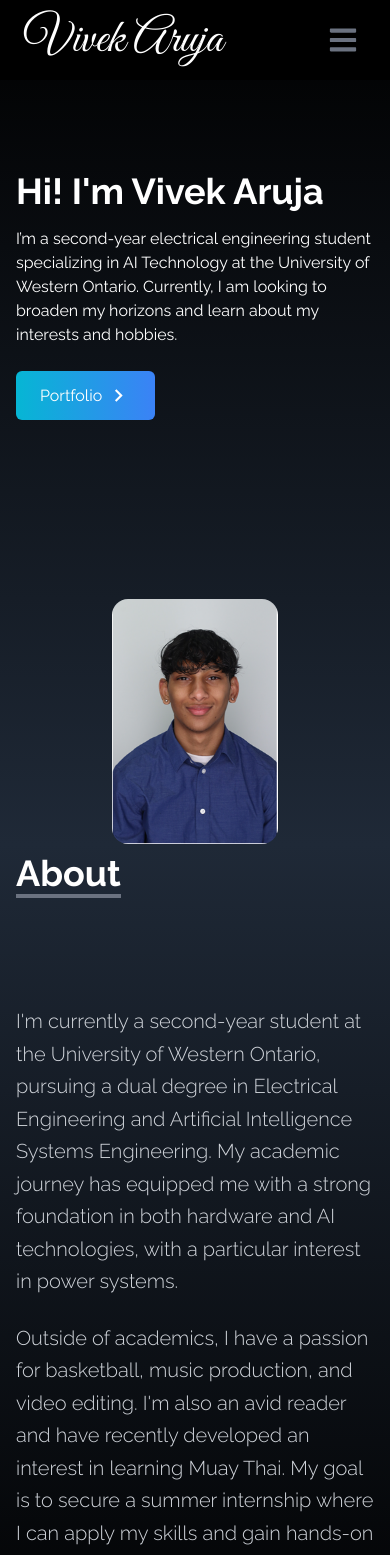
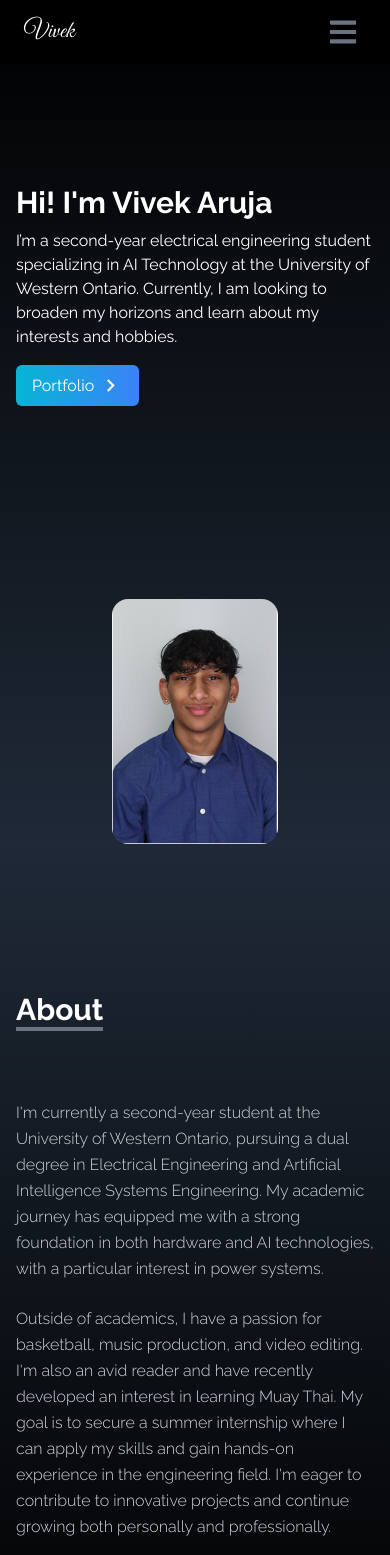
Before and after one commit to VivekAruja/Portfolio-Website, a React (Create React App) app: page / in a window 390 px wide. Shown: the top 1555 px of the page. Built offline with nearby package versions, Linux system fonts and the light colour scheme.

Commit message:
Your commit message

```diff
--- a/src/components/About.jsx
+++ b/src/components/About.jsx
@@ -8,18 +8,18 @@ const About = () => {
     >
       <div className="max-w-screen-lg p-4 mx-auto flex flex-col justify-center w-full h-full">
         <div className="pb-8">
-          <p className="text-4xl font-bold inline border-b-4 border-gray-500">
+          <p className="text-3xl sm:text-4xl font-bold inline border-b-4 border-gray-500">
             About
           </p>
         </div>
 
-        <p className="text-xl mt-20 leading-relaxed font-light text-gray-300">
+        <p className="text-base sm:text-xl mt-10 sm:mt-20 leading-relaxed font-light text-gray-300">
           I'm currently a second-year student at the University of Western Ontario, pursuing a dual degree in Electrical Engineering and Artificial Intelligence Systems Engineering. My academic journey has equipped me with a strong foundation in both hardware and AI technologies, with a particular interest in power systems.
         </p>
 
         <br />
 
-        <p className="text-xl leading-relaxed font-light text-gray-300">
+        <p className="text-base sm:text-xl leading-relaxed font-light text-gray-300">
           Outside of academics, I have a passion for basketball, music production, and video editing. I'm also an avid reader and have recently developed an interest in learning Muay Thai. My goal is to secure a summer internship where I can apply my skills and gain hands-on experience in the engineering field. I'm eager to contribute to innovative projects and continue growing both personally and professionally.
         </p>
       </div>
--- a/src/components/Contact.jsx
+++ b/src/components/Contact.jsx
@@ -8,17 +8,17 @@ const Contact = () => {
     >
       <div className="flex flex-col p-4 justify-center max-w-screen-lg mx-auto h-full">
         <div className="pb-8">
-          <p className="text-4xl font-bold inline border-b-4 border-gray-500">
+          <p className="text-3xl sm:text-4xl font-bold inline border-b-4 border-gray-500">
             Contact
           </p>
-          <p className="py-6">Submit the form below to get in touch with me</p>
+          <p className="py-4 sm:py-6">Submit the form below to get in touch with me</p>
         </div>
 
-        <div className=" flex justify-center items-center">
+        <div className="flex justify-center items-center">
           <form
             action="https://getform.io/f/61c99527-2b15-42cf-9b55-ad37d2f7daa6"
             method="POST"
-            className=" flex flex-col w-full md:w-1/2"
+            className="flex flex-col w-full sm:w-3/4 md:w-1/2"
           >
             <input
               type="text"
@@ -30,16 +30,16 @@ const Contact = () => {
               type="text"
               name="email"
               placeholder="Enter your email"
-              className="my-4 p-2 bg-transparent border-2 rounded-md text-white focus:outline-none"
+              className="my-2 sm:my-4 p-2 bg-transparent border-2 rounded-md text-white focus:outline-none"
             />
             <textarea
               name="message"
               placeholder="Enter your message"
-              rows="10"
+              rows="8"
               className="p-2 bg-transparent border-2 rounded-md text-white focus:outline-none"
             ></textarea>
 
-            <button className="text-white bg-gradient-to-b from-cyan-500 to-blue-500 px-6 py-3 my-8 mx-auto flex items-center rounded-md hover:scale-110 duration-300">
+            <button className="text-white bg-gradient-to-b from-cyan-500 to-blue-500 px-4 sm:px-6 py-3 my-6 sm:my-8 mx-auto flex items-center rounded-md hover:scale-105 sm:hover:scale-110 duration-300">
               Let's talk
             </button>
           </form>
--- a/src/components/Experience.jsx
+++ b/src/components/Experience.jsx
@@ -59,14 +59,12 @@ const Experience = () => {
       src: arduino,
       title: "Arduino",
       style: "shadow-[#00979D]",
-      textStyle: "mt-10",
     },
     {
       id: 9,
       src: cc,
       title: "C++",
-      style: "shadow-[#00599C]", // Blue color of the C++ icon
-      textStyle: "mt-10",
+      style: "shadow-[#00599C]",
     }
   ];
 
@@ -77,20 +75,20 @@ const Experience = () => {
     >
       <div className="max-w-screen-lg mx-auto p-4 flex flex-col justify-center w-full h-full text-white">
         <div>
-          <p className="text-4xl font-bold border-b-4 border-gray-500 p-2 inline">
+          <p className="text-3xl sm:text-4xl font-bold border-b-4 border-gray-500 p-2 inline">
             Experience
           </p>
-          <p className="py-6">These are the technologies I've worked with</p>
+          <p className="py-4 sm:py-6">These are the technologies I've worked with</p>
         </div>
 
-        <div className="w-full grid grid-cols-2 sm:grid-cols-3 gap-8 text-center py-8 px-12 sm:px-0">
-          {techs.map(({ id, src, title, style, textStyle }) => (
+        <div className="w-full grid grid-cols-2 sm:grid-cols-3 gap-6 sm:gap-8 text-center py-6 sm:py-8 px-8 sm:px-12">
+          {techs.map(({ id, src, title, style }) => (
             <div
               key={id}
-              className={`shadow-md hover:scale-105 duration-500 py-2 rounded-lg ${style}`}
+              className={`shadow-md hover:scale-102 sm:hover:scale-105 duration-500 py-2 rounded-lg ${style}`}
             >
-              <img src={src} alt="" className="w-20 mx-auto" />
-              <p className={`mt-4 ${textStyle}`}>{title}</p>
+              <img src={src} alt="" className="w-16 sm:w-20 mx-auto" loading="lazy" />
+              <p className="mt-2 sm:mt-4">{title}</p>
             </div>
           ))}
         </div>
--- a/src/components/Home.jsx
+++ b/src/components/Home.jsx
@@ -11,10 +11,10 @@ const Home = () => {
       >
          <div className="max-w-screen-lg mx-auto flex flex-col items-center justify-center h-full px-4 md:flex-row md:space-x-10">
             <div className="flex flex-col justify-center h-full">
-               <h2 className="text-4xl sm:text-7xl font-bold text-white">
+               <h2 className="text-3xl sm:text-4xl md:text-7xl font-bold text-white">
                   Hi! I'm Vivek Aruja
                </h2>
-               <p className="text-white py-4 max-w-md">
+               <p className="text-white py-2 sm:py-4 max-w-md">
                   I’m a second-year electrical engineering student specializing in AI Technology at the University of Western Ontario.
                   Currently, I am looking to broaden my horizons and learn about my interests and hobbies.
                </p>
@@ -24,11 +24,11 @@ const Home = () => {
                      to="portfolio"
                      smooth
                      duration={500}
-                     className="group text-white w-fit px-6 py-3 my-2 flex items-center rounded-md bg-gradient-to-r from-cyan-500 to-blue-500 cursor-pointer"
+                     className="group text-white w-fit px-4 sm:px-6 py-2 sm:py-3 my-2 flex items-center rounded-md bg-gradient-to-r from-cyan-500 to-blue-500 cursor-pointer"
                   >
                      Portfolio
                      <span className="group-hover:rotate-90 duration-300">
-                        <MdOutlineKeyboardArrowRight size={25} className="ml-1" />
+                        <MdOutlineKeyboardArrowRight className="ml-1" size={25} />
                      </span>
                   </Link>
                </div>
@@ -37,7 +37,8 @@ const Home = () => {
                <img
                   src={HeroImage}
                   alt="my profile"
-                  className="rounded-2xl mx-auto w-2/3 md:w-full md:ml-10"
+                  className="rounded-2xl mx-auto w-2/3 sm:w-full md:ml-10"
+                  loading="lazy"
                />
             </div>
          </div>
--- a/src/components/NavBar.jsx
+++ b/src/components/NavBar.jsx
@@ -29,16 +29,16 @@ const NavBar = () => {
   ];
 
   return (
-    <div className="flex justify-between items-center w-full h-20 px-4 text-white bg-black fixed">
+    <div className="flex justify-between items-center w-full h-16 px-4 text-white bg-black fixed z-10">
       <div>
-        <h1 className="text-5xl font-signature ml-2">Vivek Aruja</h1>
+        <h1 className="text-2xl sm:text-4xl font-signature ml-2">Vivek</h1>
       </div>
 
       <ul className="hidden md:flex">
         {links.map(({ id, link }) => (
           <li
             key={id}
-            className="px-4 cursor-pointer capitalize font-medium text-gray-500 hover:scale-105 duration-200"
+            className="px-4 sm:px-6 cursor-pointer capitalize font-medium text-gray-500 hover:scale-105 duration-200"
           >
             <Link to={link} smooth duration={500}>
               {link}
@@ -59,7 +59,7 @@ const NavBar = () => {
           {links.map(({ id, link }) => (
             <li
               key={id}
-              className="px-4 cursor-pointer capitalize py-6 text-4xl"
+              className="px-4 py-6 text-2xl sm:text-4xl cursor-pointer capitalize"
             >
               <Link
                 onClick={() => setNav(!nav)}
```
